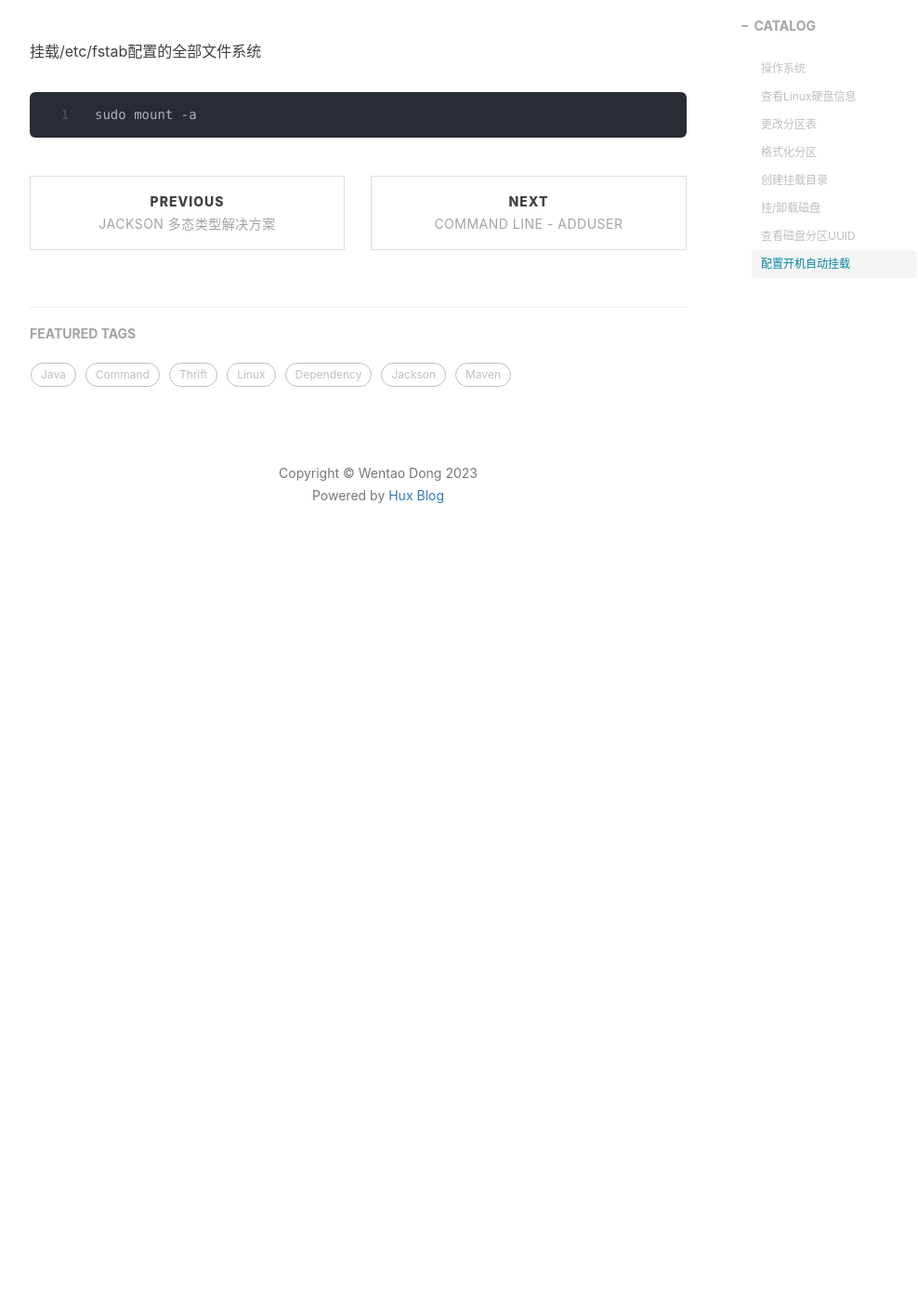
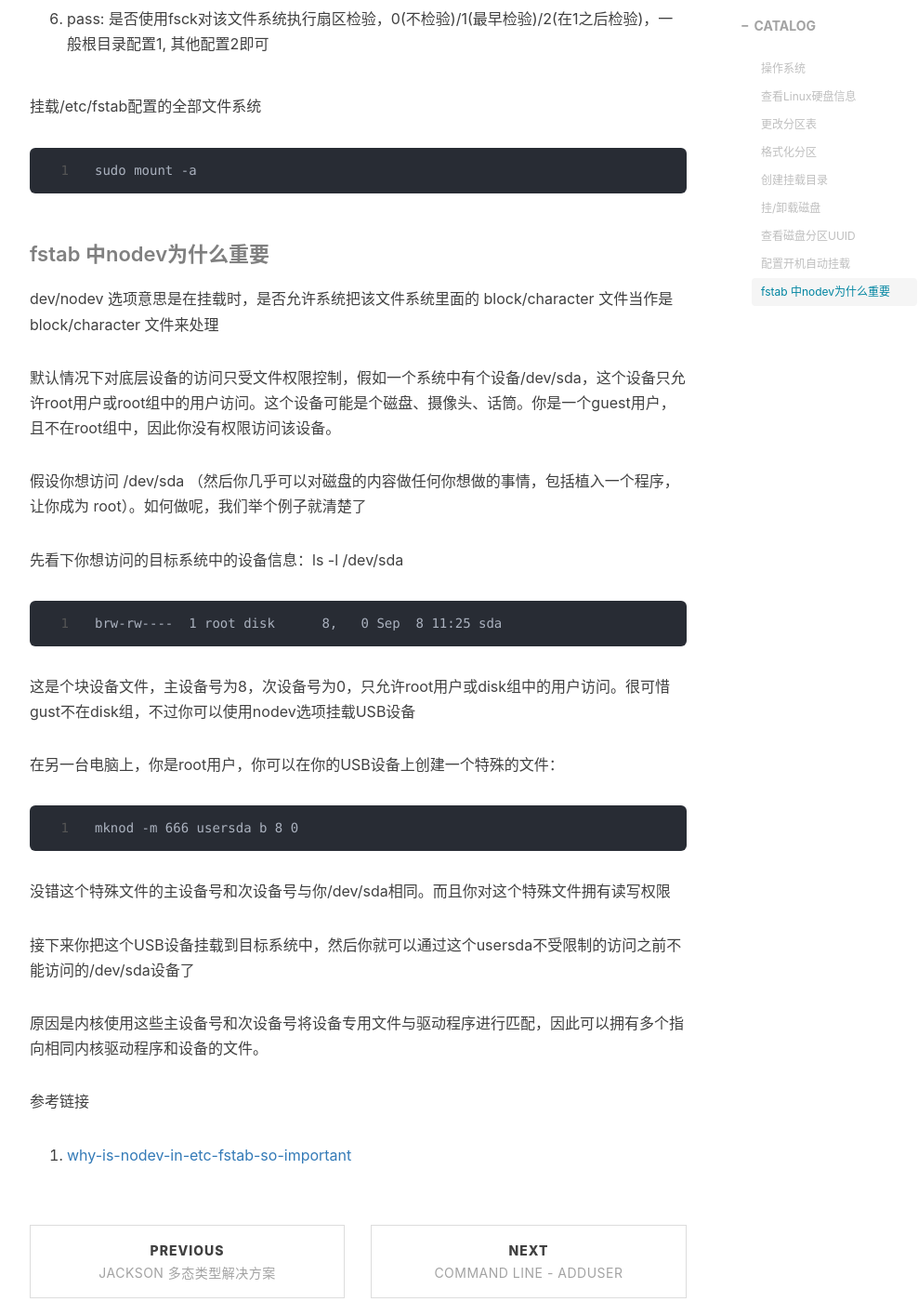
Before and after one commit to hdoer/hdoer.github.io, a Jekyll site: the page built from _posts/command_line/2018-05-19-command-line-fdisk.md, in a window 1280 px wide and 1400 px high, scrolled down 2761 px. Shown: the whole window at 93% size, without its empty margins (233-1221 px from the left). Built offline with Jekyll 4.4.1, drawn with Linux system fonts in a browser that asks for light colours; nearby versions of some CDN libraries; comment, search, counter and statistics services are not loaded; before the commit the page ends 3398 px from its top, so only the background shows below that; some of the changed text lies outside the part shown.

Commit message:
update:feature:fdisk

````diff
--- a/_posts/command_line/2018-05-19-command-line-fdisk.md
+++ b/_posts/command_line/2018-05-19-command-line-fdisk.md
@@ -104,6 +104,8 @@ sudo vim /etc/fstab
 
    6. 临时文件执行权限：suid(允许对 suid 和 sgid 位进行操作。它们主要用于允许计算机系统上的用户以临时提升的权限执行二进制可执行文件，以执行特定任务。)/nosuid(不允许)
 
+   7. dev/nodev: 在挂载时，是否允许系统把该文件系统里面的 block/character 文件当作是 block/character 文件来处理。进一步解释见下文[fstab 中nodev为什么重要](#fstab 中nodev为什么重要)
+
 5. dump: 是否使用dump对该文件系统备份，0(忽略)/1(备份)，大部分用户没有安装dump，设置为0即可
 
 6. pass: 是否使用fsck对该文件系统执行扇区检验，0(不检验)/1(最早检验)/2(在1之后检验)，一般根目录配置1, 其他配置2即可
@@ -113,3 +115,37 @@ sudo vim /etc/fstab
 ```
 sudo mount -a
 ```
+
+#### fstab 中nodev为什么重要
+
+dev/nodev 选项意思是在挂载时，是否允许系统把该文件系统里面的 block/character 文件当作是 block/character 文件来处理
+
+默认情况下对底层设备的访问只受文件权限控制，假如一个系统中有个设备/dev/sda，这个设备只允许root用户或root组中的用户访问。这个设备可能是个磁盘、摄像头、话筒。你是一个guest用户，且不在root组中，因此你没有权限访问该设备。
+
+假设你想访问 /dev/sda （然后你几乎可以对磁盘的内容做任何你想做的事情，包括植入一个程序，让你成为 root）。如何做呢，我们举个例子就清楚了
+
+先看下你想访问的目标系统中的设备信息：ls -l /dev/sda
+
+```
+brw-rw----  1 root disk      8,   0 Sep  8 11:25 sda
+```
+
+这是个块设备文件，主设备号为8，次设备号为0，只允许root用户或disk组中的用户访问。很可惜gust不在disk组，不过你可以使用nodev选项挂载USB设备
+
+在另一台电脑上，你是root用户，你可以在你的USB设备上创建一个特殊的文件：
+
+```
+mknod -m 666 usersda b 8 0
+```
+
+没错这个特殊文件的主设备号和次设备号与你/dev/sda相同。而且你对这个特殊文件拥有读写权限
+
+接下来你把这个USB设备挂载到目标系统中，然后你就可以通过这个usersda不受限制的访问之前不能访问的/dev/sda设备了
+
+原因是内核使用这些主设备号和次设备号将设备专用文件与驱动程序进行匹配，因此可以拥有多个指向相同内核驱动程序和设备的文件。
+
+
+
+参考链接
+
+1. [why-is-nodev-in-etc-fstab-so-important](https://unix.stackexchange.com/questions/188601/why-is-nodev-in-etc-fstab-so-important-how-can-character-devices-be-used-for)
````
